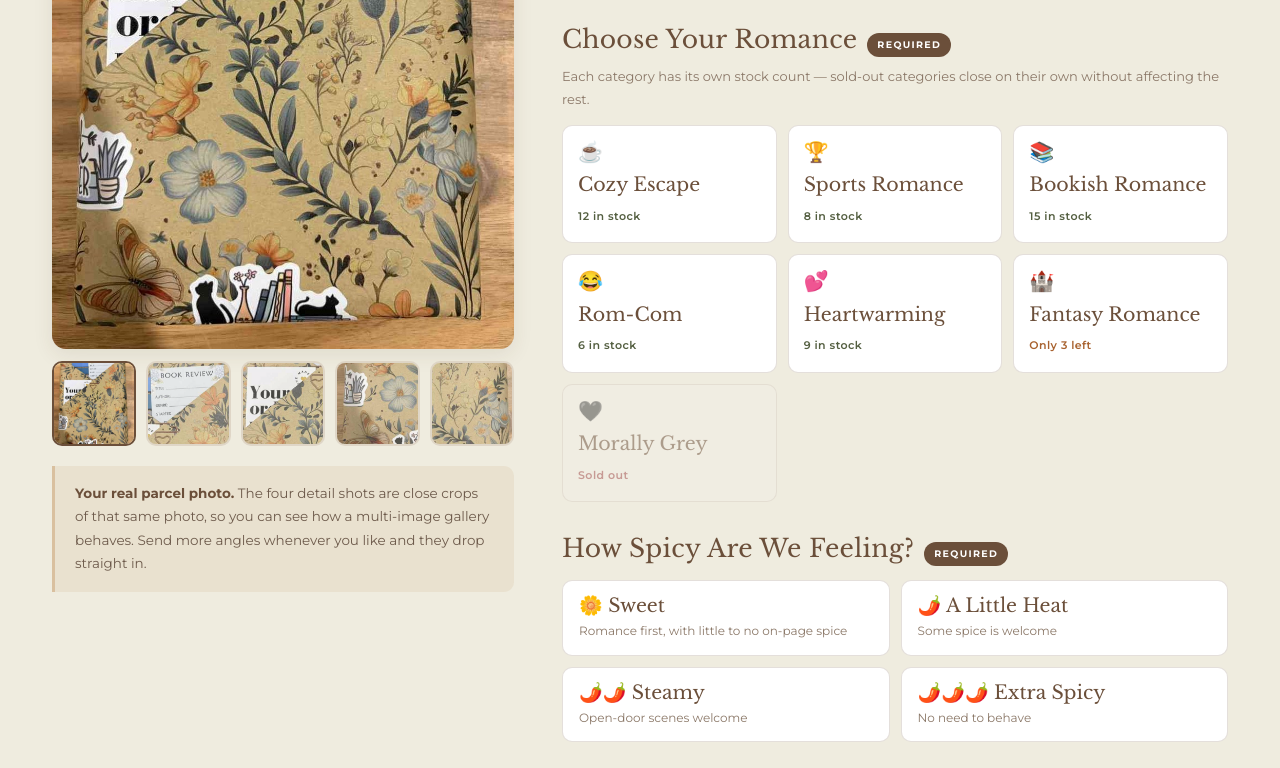
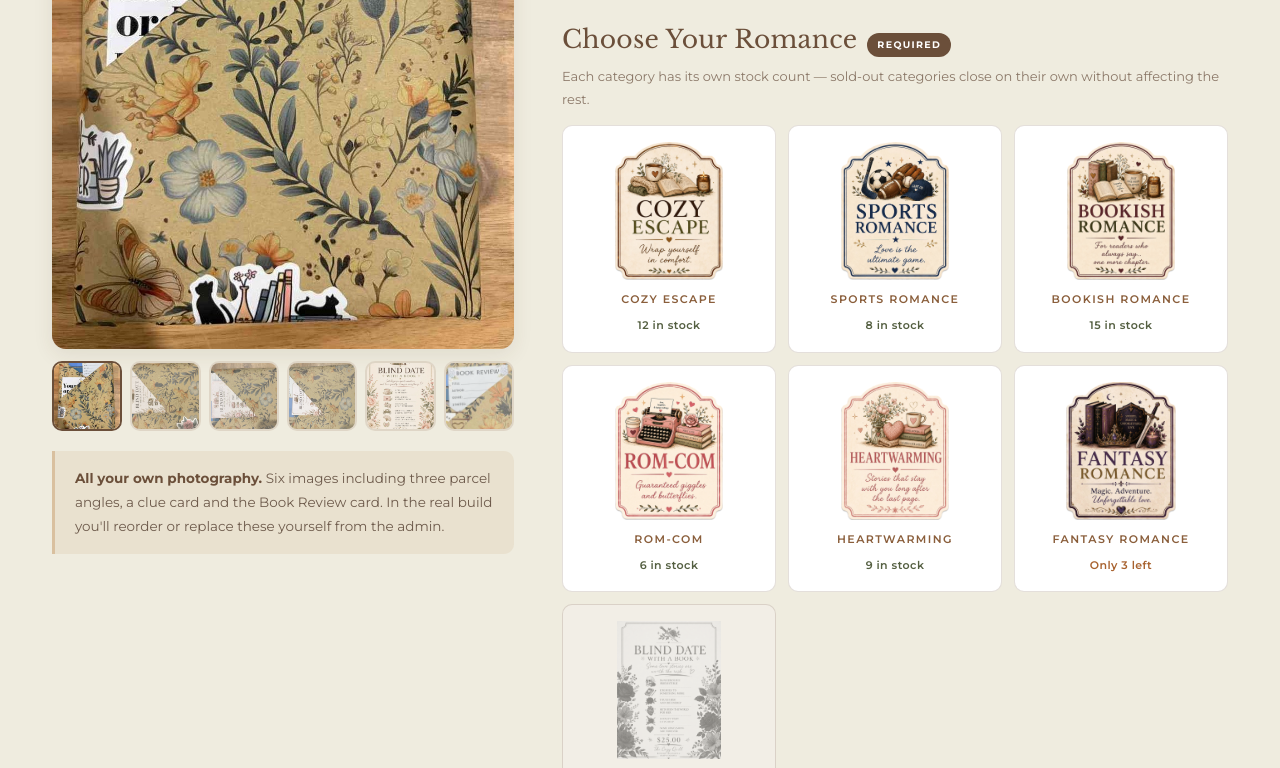
Before and after one commit to anirudhatalmale6-alt/cozyquill-shop-preview, a plain HTML site: page product.html in a window 1280 px wide. Shown: the part 534-1302 px from the top of the page. Drawn offline with nearby package versions, Linux system fonts and the light colour scheme; some packages are replaced by stand-ins of ours; a script that the page names is missing.

Commit message:
Stage 1: real category badge artwork, 6-image gallery, $25 clue-card price

```diff
--- a/assets/css/shop.css
+++ b/assets/css/shop.css
@@ -319,6 +319,26 @@ header.main_header .nav-link.active { color: var(--brown) !important; }
 .genre_tile h4 { font-size: 24px; margin: 0 0 10px; }
 .genre_tile p { font-size: 13.5px; color: #6d5a4b; margin: 0; line-height: 1.7; }
 
+.gt_badge {
+    height: 180px;
+    display: flex;
+    align-items: center;
+    justify-content: center;
+    margin-bottom: 18px;
+}
+.gt_badge img { max-height: 100%; max-width: 100%; object-fit: contain; }
+
+.gt_add { background: rgba(217, 192, 159, .25); border-style: dashed; }
+.gt_plus {
+    width: 78px; height: 78px;
+    border-radius: 50%;
+    border: 1.5px dashed rgba(138, 94, 59, .5);
+    color: var(--brown-mid);
+    font-family: var(--serif);
+    font-size: 34px;
+    display: flex; align-items: center; justify-content: center;
+}
+
 /* ---------- How it works ------------------------------------------------ */
 
 .step_row { display: grid; grid-template-columns: repeat(auto-fit, minmax(240px, 1fr)); gap: 34px; }
@@ -353,7 +373,7 @@ header.main_header .nav-link.active { color: var(--brown) !important; }
 }
 .gallery_main img { width: 100%; height: 100%; object-fit: cover; }
 
-.gallery_thumbs { display: grid; grid-template-columns: repeat(5, 1fr); gap: 10px; margin-top: 12px; }
+.gallery_thumbs { display: grid; grid-template-columns: repeat(6, 1fr); gap: 8px; margin-top: 12px; }
 .gallery_thumbs button {
     border: 2px solid transparent;
     border-radius: var(--radius-sm);
@@ -416,30 +436,42 @@ header.main_header .nav-link.active { color: var(--brown) !important; }
 .opt_pill { background: rgba(107, 79, 58, .1); color: var(--brown-mid); }
 .q_help { font-size: 13px; color: #8b7868; margin: -6px 0 14px; }
 
-/* Genre selector */
-.genre_opts { display: grid; grid-template-columns: repeat(auto-fit, minmax(178px, 1fr)); gap: 11px; }
+/* Genre selector — driven by Claudia's own die-cut category artwork */
+.genre_opts { display: grid; grid-template-columns: repeat(auto-fit, minmax(186px, 1fr)); gap: 12px; }
 
 .genre_opt {
     position: relative;
     border: 1.5px solid rgba(107, 79, 58, .18);
     border-radius: var(--radius-sm);
     background: var(--white);
-    padding: 15px 15px 14px;
+    padding: 16px 12px 14px;
     cursor: pointer;
     transition: all .25s ease;
-    text-align: left;
+    text-align: center;
     display: block;
 }
 .genre_opt:hover { border-color: var(--tan); transform: translateY(-2px); }
 .genre_opt input { position: absolute; opacity: 0; pointer-events: none; }
-.genre_opt .g_emoji { font-size: 20px; line-height: 1; }
+
+.genre_opt .g_badge {
+    height: 138px;
+    display: flex;
+    align-items: center;
+    justify-content: center;
+    margin-bottom: 12px;
+}
+.genre_opt .g_badge img { max-height: 100%; max-width: 100%; object-fit: contain; }
+
 .genre_opt .g_name {
-    font-family: var(--serif);
-    font-size: 19px;
-    color: var(--brown);
+    font-family: var(--sans);
+    font-size: 11px;
+    font-weight: 600;
+    letter-spacing: .13em;
+    text-transform: uppercase;
+    color: var(--brown-mid);
     display: block;
-    margin: 7px 0 5px;
-    line-height: 1.2;
+    margin-bottom: 5px;
+    line-height: 1.3;
 }
 .genre_opt .g_stock { font-size: 11px; letter-spacing: .04em; color: var(--olive); font-weight: 600; }
 .genre_opt .g_stock.low { color: #a8622f; }
@@ -459,8 +491,10 @@ header.main_header .nav-link.active { color: var(--brown) !important; }
     line-height: 1;
 }
 
-.genre_opt.sold_out { opacity: .5; cursor: not-allowed; background: #f2eee6; }
+.genre_opt.sold_out { cursor: not-allowed; background: #f2eee6; }
 .genre_opt.sold_out:hover { transform: none; border-color: rgba(107, 79, 58, .18); }
+.genre_opt.sold_out .g_badge img { filter: grayscale(1); opacity: .45; }
+.genre_opt.sold_out .g_name { opacity: .5; }
 .genre_opt.sold_out .g_stock { color: #a04b4b; }
 
 /* Spice selector */
--- a/assets/js/shop.js
+++ b/assets/js/shop.js
@@ -7,13 +7,14 @@
    ========================================================================== */
 
 const GENRES = [
-    { id: 'cozy_escape',     emoji: '☕',  name: 'Cozy Escape',     stock: 12 },
-    { id: 'sports_romance',  emoji: '🏆',  name: 'Sports Romance',  stock: 8  },
-    { id: 'bookish_romance', emoji: '📚',  name: 'Bookish Romance', stock: 15 },
-    { id: 'rom_com',         emoji: '😂',  name: 'Rom-Com',         stock: 6  },
-    { id: 'heartwarming',    emoji: '💕',  name: 'Heartwarming',    stock: 9  },
-    { id: 'fantasy_romance', emoji: '🏰',  name: 'Fantasy Romance', stock: 3  },
-    { id: 'morally_grey',    emoji: '🖤',  name: 'Morally Grey',    stock: 0  }
+    { id: 'cozy_escape',     emoji: '☕',  name: 'Cozy Escape',     stock: 12, img: 'assets/images/cat_cozy_escape.png' },
+    { id: 'sports_romance',  emoji: '🏆',  name: 'Sports Romance',  stock: 8,  img: 'assets/images/cat_sports_romance.png' },
+    { id: 'bookish_romance', emoji: '📚',  name: 'Bookish Romance', stock: 15, img: 'assets/images/cat_bookish_romance.png' },
+    { id: 'rom_com',         emoji: '😂',  name: 'Rom-Com',         stock: 6,  img: 'assets/images/cat_rom_com.png' },
+    { id: 'heartwarming',    emoji: '💕',  name: 'Heartwarming',    stock: 9,  img: 'assets/images/cat_heartwarming.png' },
+    { id: 'fantasy_romance', emoji: '🏰',  name: 'Fantasy Romance', stock: 3,  img: 'assets/images/cat_fantasy_romance.png' },
+    // no badge artwork supplied for Morally Grey yet — its clue card stands in
+    { id: 'morally_grey',    emoji: '🖤',  name: 'Morally Grey',    stock: 0,  img: 'assets/images/cat_morally_grey.png' }
 ];
 
 const SPICE = [
@@ -46,7 +47,7 @@ function renderGenres() {
         return `
             <label class="genre_opt ${soldOut ? 'sold_out' : ''}" data-id="${g.id}">
                 <input type="radio" name="genre" value="${g.id}" ${soldOut ? 'disabled' : ''}>
-                <span class="g_emoji">${g.emoji}</span>
+                <span class="g_badge"><img src="${g.img}" alt="${g.name}" loading="lazy"></span>
                 <span class="g_name">${g.name}</span>
                 <span class="g_stock ${low || soldOut ? 'low' : ''}">${stockLabel}</span>
             </label>`;
--- a/product.html
+++ b/product.html
@@ -15,7 +15,7 @@
 <body>
 
 <div class="demo_bar" id="demoBar">
-    <strong>STAGE 1 PREVIEW</strong> — front-end demonstration for Claudia, now with your real product photography. Pricing is still a placeholder. Cart, checkout and Square payments are built in Stages 2–3.
+    <strong>STAGE 1 PREVIEW</strong> — front-end demonstration for Claudia, using your own photography, category artwork and clue-card pricing. Cart, checkout and Square payments are built in Stages 2–3.
     <button type="button" onclick="document.getElementById('demoBar').remove()" aria-label="Dismiss">&times;</button>
 </div>
 
@@ -64,13 +64,14 @@
                     </div>
                     <div class="gallery_thumbs" id="galleryThumbs">
                         <button class="active" data-src="assets/images/bd_hero.jpg"><img src="assets/images/bd_hero.jpg" alt=""></button>
+                        <button data-src="assets/images/bd_angle1.jpg"><img src="assets/images/bd_angle1.jpg" alt=""></button>
+                        <button data-src="assets/images/bd_angle2.jpg"><img src="assets/images/bd_angle2.jpg" alt=""></button>
+                        <button data-src="assets/images/bd_angle3.jpg"><img src="assets/images/bd_angle3.jpg" alt=""></button>
+                        <button data-src="assets/images/bd_clue_card.jpg"><img src="assets/images/bd_clue_card.jpg" alt=""></button>
                         <button data-src="assets/images/bd_review_card.jpg"><img src="assets/images/bd_review_card.jpg" alt=""></button>
-                        <button data-src="assets/images/bd_order_card.jpg"><img src="assets/images/bd_order_card.jpg" alt=""></button>
-                        <button data-src="assets/images/bd_sticker.jpg"><img src="assets/images/bd_sticker.jpg" alt=""></button>
-                        <button data-src="assets/images/bd_wrap.jpg"><img src="assets/images/bd_wrap.jpg" alt=""></button>
                     </div>
                     <div class="ship_note" style="margin-top:20px;">
-                        <strong>Your real parcel photo.</strong> The four detail shots are close crops of that same photo, so you can see how a multi-image gallery behaves. Send more angles whenever you like and they drop straight in.
+                        <strong>All your own photography.</strong> Six images including three parcel angles, a clue card and the Book Review card. In the real build you'll reorder or replace these yourself from the admin.
                     </div>
                 </div>
             </div>
@@ -81,8 +82,8 @@
                 <p class="pd_short">Don't judge a book by its cover. Choose your romance mood, tell us what makes you swoon, and we'll match you with a mystery read chosen just for you. 💌📚</p>
 
                 <div class="pd_price_row">
-                    <span class="pd_price" id="pdPrice">$29.95</span>
-                    <span class="placeholder_flag">Placeholder price</span>
+                    <span class="pd_price" id="pdPrice">$25.00</span>
+                    <span class="placeholder_flag">From your clue cards</span>
                 </div>
 
                 <form id="bdForm" novalidate>
```
Also changed, not shown: index.html (+13 -13 lines), assets/images/bd_angle1.jpg (added), assets/images/bd_angle2.jpg (added), assets/images/bd_angle3.jpg (added), assets/images/bd_clue_card.jpg (added), assets/images/cat_bookish_romance.png (added), assets/images/cat_cozy_escape.png (added), assets/images/cat_fantasy_romance.png (added), assets/images/cat_heartwarming.png (added), assets/images/cat_morally_grey.png (added), assets/images/cat_rom_com.png (added), assets/images/cat_sports_romance.png (added).
